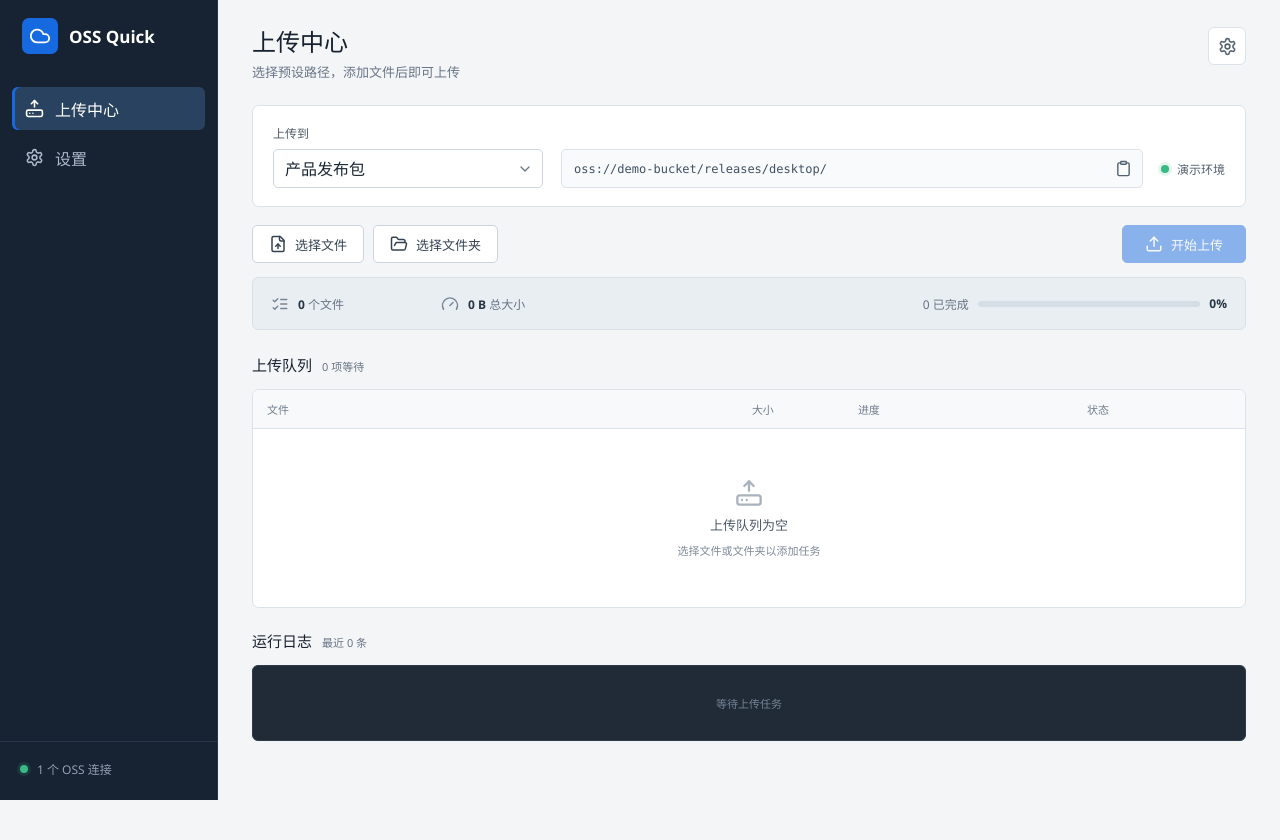
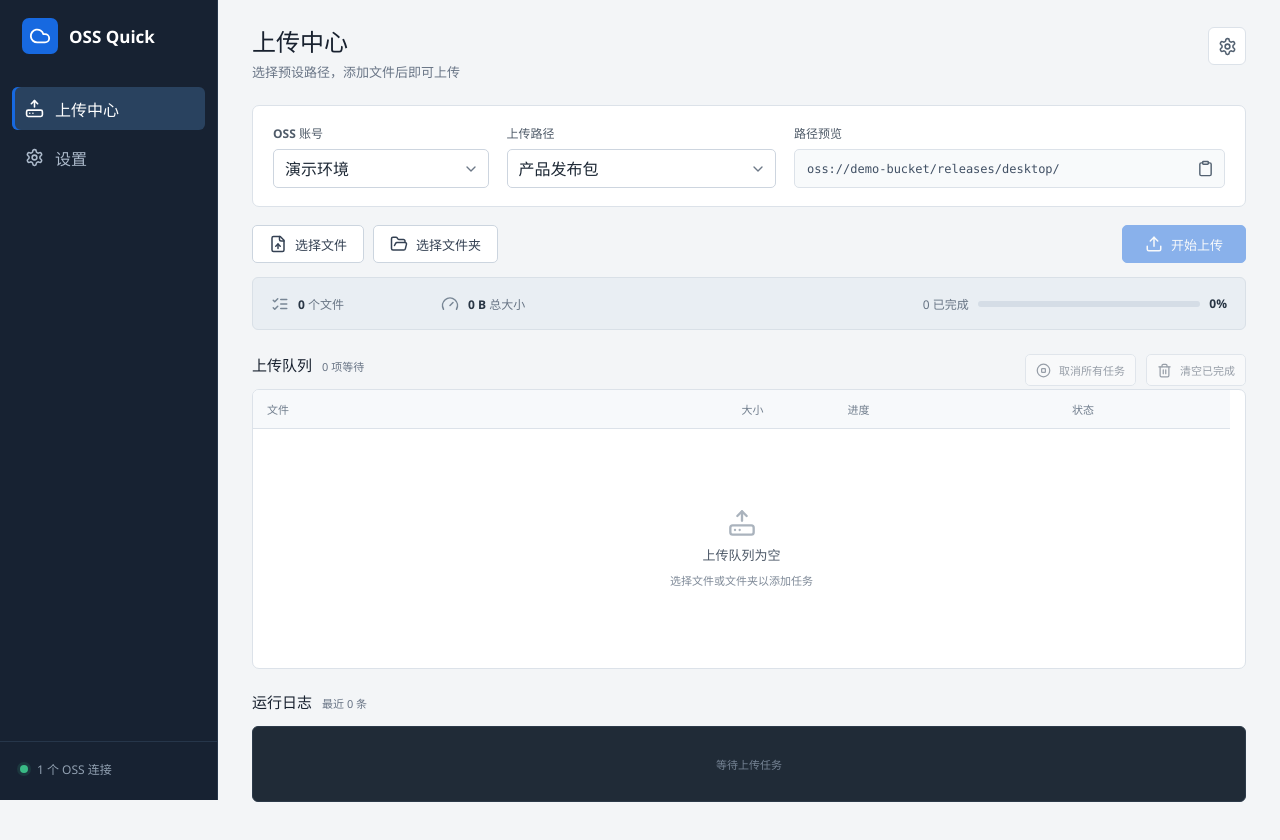
Before and after one commit to zxl1062808664/Oss-Browser-Plus, a React (Vite) app: page / in a window 1280 px wide. Before the commit the page ends 800 px from the top, so only its background shows below. Built offline with nearby package versions, Linux system fonts and the light colour scheme.

Commit message:
添加清空列表等功能

```diff
--- a/src/preload/index.ts
+++ b/src/preload/index.ts
@@ -12,6 +12,7 @@ const api: DesktopApi = {
   selectFiles: () => ipcRenderer.invoke('files:select'),
   selectFolder: () => ipcRenderer.invoke('folder:select'),
   upload: (request) => ipcRenderer.invoke('oss:upload', request),
+  cancelAllUploads: () => ipcRenderer.invoke('oss:cancel-all'),
   copyText: (text) => ipcRenderer.invoke('clipboard:write', text),
   onUploadProgress: (callback) => {
     const listener = (_event: Electron.IpcRendererEvent, value: UploadProgressEvent) => callback(value)
--- a/src/renderer/src/App.tsx
+++ b/src/renderer/src/App.tsx
@@ -1,12 +1,12 @@
-import { useEffect, useMemo, useState } from 'react'
+import { useEffect, useMemo, useRef, useState } from 'react'
 import {
-  Check, ChevronDown, Clipboard, Cloud, FileUp, FolderOpen, Gauge, HardDriveUpload,
+  Check, ChevronDown, CircleStop, Clipboard, Cloud, FileUp, FolderOpen, Gauge, HardDriveUpload,
   ListChecks, LoaderCircle, Pencil, Plus, RefreshCw, Settings, Trash2, Upload, X
 } from 'lucide-react'
 import type { AppConfig, LocalUploadItem, OssProfile, ProfileInput, UploadPreset } from '../../shared/types'
 
 type Page = 'upload' | 'settings'
-type TaskStatus = 'waiting' | 'uploading' | 'success' | 'failed' | 'skipped'
+type TaskStatus = 'waiting' | 'uploading' | 'success' | 'failed' | 'skipped' | 'cancelled'
 type UploadTask = LocalUploadItem & { status: TaskStatus; progress: number; error?: string; objectName?: string }
 type LogEntry = { id: string; time: string; level: 'info' | 'success' | 'error'; message: string }
 
@@ -25,14 +25,17 @@ const fullPath = (preset?: UploadPreset) => preset ? `oss://${preset.bucket}/${n
 function App() {
   const [page, setPage] = useState<Page>('upload')
   const [config, setConfig] = useState<AppConfig>(emptyConfig)
+  const [selectedProfileId, setSelectedProfileId] = useState('')
   const [selectedPresetId, setSelectedPresetId] = useState('')
   const [tasks, setTasks] = useState<UploadTask[]>([])
   const [logs, setLogs] = useState<LogEntry[]>([])
   const [busy, setBusy] = useState(false)
   const [toast, setToast] = useState('')
+  const cancelRequested = useRef(false)
 
-  const selectedPreset = config.presets.find((item) => item.id === selectedPresetId)
-  const selectedProfile = config.profiles.find((item) => item.id === selectedPreset?.profileId)
+  const selectedProfile = config.profiles.find((item) => item.id === selectedProfileId)
+  const availablePresets = useMemo(() => config.presets.filter((item) => item.profileId === selectedProfileId), [config.presets, selectedProfileId])
+  const selectedPreset = availablePresets.find((item) => item.id === selectedPresetId)
   const completed = tasks.filter((task) => ['success', 'skipped'].includes(task.status)).length
   const failed = tasks.filter((task) => task.status === 'failed').length
   const totalSize = tasks.reduce((sum, task) => sum + task.size, 0)
@@ -41,7 +44,10 @@ function App() {
   useEffect(() => {
     window.desktopApi.getConfig().then((next) => {
       setConfig(next)
-      setSelectedPresetId(next.presets.find((item) => item.isDefault)?.id || next.presets[0]?.id || '')
+      const profileId = next.profiles.find((item) => item.isDefault)?.id || next.profiles[0]?.id || ''
+      const profilePresets = next.presets.filter((item) => item.profileId === profileId)
+      setSelectedProfileId(profileId)
+      setSelectedPresetId(profilePresets.find((item) => item.isDefault)?.id || profilePresets[0]?.id || '')
     })
     return window.desktopApi.onUploadProgress((event) => {
       setTasks((current) => current.map((task) => task.id === event.taskId ? { ...task, progress: event.percent } : task))
@@ -70,11 +76,12 @@ function App() {
     if (!selectedPreset || !selectedProfile) return notify('请先配置并选择上传路径')
     const pending = tasks.filter((task) => task.status === 'waiting' || task.status === 'failed')
     if (!pending.length) return notify('没有待上传文件')
+    cancelRequested.current = false
     setBusy(true)
     addLog('info', `开始上传 ${pending.length} 个文件到 ${fullPath(selectedPreset)}`)
     let cursor = 0
     const worker = async () => {
-      while (cursor < pending.length) {
+      while (cursor < pending.length && !cancelRequested.current) {
         const task = pending[cursor++]
         const objectName = [normalizePrefix(selectedPreset.prefix), task.relativePath].filter(Boolean).join('/')
         setTasks((current) => current.map((item) => item.id === task.id ? { ...item, status: 'uploading', progress: 0, error: undefined, objectName } : item))
@@ -92,8 +99,12 @@ function App() {
           addLog('success', `${result.skipped ? '已跳过' : '上传成功'}：${objectName}`)
         } catch (error) {
           const message = error instanceof Error ? error.message : String(error)
-          setTasks((current) => current.map((item) => item.id === task.id ? { ...item, status: 'failed', error: message } : item))
-          addLog('error', `上传失败：${objectName} · ${message}`)
+          if (cancelRequested.current) {
+            setTasks((current) => current.map((item) => item.id === task.id ? { ...item, status: 'cancelled', error: undefined } : item))
+          } else {
+            setTasks((current) => current.map((item) => item.id === task.id ? { ...item, status: 'failed', error: message } : item))
+            addLog('error', `上传失败：${objectName} · ${message}`)
+          }
         }
       }
     }
@@ -101,10 +112,38 @@ function App() {
     setBusy(false)
   }
 
+  const cancelAll = async () => {
+    const cancellable = tasks.filter((task) => task.status === 'waiting' || task.status === 'uploading')
+    if (!cancellable.length) return notify('没有可取消的任务')
+    cancelRequested.current = true
+    const result = await window.desktopApi.cancelAllUploads()
+    setTasks((current) => current.map((task) => task.status === 'waiting' || task.status === 'uploading' ? { ...task, status: 'cancelled', error: undefined } : task))
+    addLog('info', `已取消全部任务：${cancellable.length} 项${result.cancelled ? `，其中 ${result.cancelled} 项正在上传` : ''}`)
+    notify('所有待处理任务已取消')
+  }
+
   const copyPath = async () => {
     if (!selectedPreset) return
     await window.desktopApi.copyText(fullPath(selectedPreset))
     notify('OSS 路径已复制')
+  }
+
+  const selectProfile = (profileId: string) => {
+    const profilePresets = config.presets.filter((item) => item.profileId === profileId)
+    setSelectedProfileId(profileId)
+    setSelectedPresetId(profilePresets.find((item) => item.isDefault)?.id || profilePresets[0]?.id || '')
+  }
+
+  const applyConfig = (next: AppConfig) => {
+    setConfig(next)
+    const profileId = next.profiles.some((item) => item.id === selectedProfileId)
+      ? selectedProfileId
+      : next.profiles.find((item) => item.isDefault)?.id || next.profiles[0]?.id || ''
+    const profilePresets = next.presets.filter((item) => item.profileId === profileId)
+    setSelectedProfileId(profileId)
+    if (!profilePresets.some((item) => item.id === selectedPresetId)) {
+      setSelectedPresetId(profilePresets.find((item) => item.isDefault)?.id || profilePresets[0]?.id || '')
+    }
   }
 
   return (
@@ -121,16 +160,18 @@ function App() {
       <main className="content">
         {page === 'upload' ? (
           <UploadPage
-            config={config} tasks={tasks} logs={logs} selectedPresetId={selectedPresetId}
+            config={config} tasks={tasks} logs={logs} selectedProfileId={selectedProfileId} selectedPresetId={selectedPresetId}
+            availablePresets={availablePresets}
             selectedPreset={selectedPreset} selectedProfile={selectedProfile} busy={busy}
             completed={completed} failed={failed} totalSize={totalSize} totalProgress={totalProgress}
-            onPresetChange={setSelectedPresetId} onCopy={copyPath} onFiles={selectFiles} onFolder={selectFolder}
+            onProfileChange={selectProfile} onPresetChange={setSelectedPresetId} onCopy={copyPath} onFiles={selectFiles} onFolder={selectFolder}
             onUpload={startUpload} onSettings={() => setPage('settings')}
             onRemove={(id) => setTasks((current) => current.filter((item) => item.id !== id))}
             onClear={() => setTasks((current) => current.filter((item) => !['success', 'skipped'].includes(item.status)))}
+            onCancelAll={cancelAll}
           />
         ) : (
-          <SettingsPage config={config} onChange={(next) => { setConfig(next); if (!next.presets.some((item) => item.id === selectedPresetId)) setSelectedPresetId(next.presets.find((item) => item.isDefault)?.id || next.presets[0]?.id || '') }} />
+          <SettingsPage config={config} onChange={applyConfig} />
         )}
       </main>
       {toast && <div className="toast"><Check size={16} />{toast}</div>}
@@ -139,11 +180,12 @@ function App() {
 }
 
 interface UploadPageProps {
-  config: AppConfig; tasks: UploadTask[]; logs: LogEntry[]; selectedPresetId: string
+  config: AppConfig; tasks: UploadTask[]; logs: LogEntry[]; selectedProfileId: string; selectedPresetId: string
+  availablePresets: UploadPreset[]
   selectedPreset?: UploadPreset; selectedProfile?: OssProfile; busy: boolean
   completed: number; failed: number; totalSize: number; totalProgress: number
-  onPresetChange: (id: string) => void; onCopy: () => void; onFiles: () => void; onFolder: () => void
-  onUpload: () => void; onSettings: () => void; onRemove: (id: string) => void; onClear: () => void
+  onProfileChange: (id: string) => void; onPresetChange: (id: string) => void; onCopy: () => void; onFiles: () => void; onFolder: () => void
+  onUpload: () => void; onSettings: () => void; onRemove: (id: string) => void; onClear: () => void; onCancelAll: () => void
 }
 
 function UploadPage(props: UploadPageProps) {
@@ -154,18 +196,21 @@ function UploadPage(props: UploadPageProps) {
       <button className="icon-button" title="打开设置" onClick={props.onSettings}><Settings size={19} /></button>
     </header>
 
-    {!config.presets.length ? <div className="empty-setup">
+    {!config.profiles.length ? <div className="empty-setup">
       <span className="empty-icon"><Cloud size={30} /></span>
       <h2>先添加一个上传路径</h2><p>配置 OSS 凭据和常用目录后，就可以在这里一键上传。</p>
       <button className="primary" onClick={props.onSettings}><Settings size={17} />前往设置</button>
     </div> : <>
       <section className="target-band">
         <div className="target-selector">
-          <label htmlFor="target">上传到</label>
-          <div className="select-wrap"><select id="target" value={props.selectedPresetId} onChange={(event) => props.onPresetChange(event.target.value)}>{config.presets.map((preset) => <option key={preset.id} value={preset.id}>{preset.name}</option>)}</select><ChevronDown size={16} /></div>
+          <label htmlFor="profile-target">OSS 账号</label>
+          <div className="select-wrap"><select id="profile-target" disabled={props.busy} value={props.selectedProfileId} onChange={(event) => props.onProfileChange(event.target.value)}>{config.profiles.map((profile) => <option key={profile.id} value={profile.id}>{profile.name}</option>)}</select><ChevronDown size={16} /></div>
         </div>
-        <div className="path-preview"><span>{fullPath(selectedPreset)}</span><button className="icon-button small" title="复制 OSS 路径" onClick={props.onCopy}><Clipboard size={17} /></button></div>
-        <div className="connection"><span className="status-dot online" />{selectedProfile?.name}</div>
+        <div className="target-selector">
+          <label htmlFor="path-target">上传路径</label>
+          <div className="select-wrap"><select id="path-target" disabled={props.busy || !props.availablePresets.length} value={props.selectedPresetId} onChange={(event) => props.onPresetChange(event.target.value)}>{props.availablePresets.length ? props.availablePresets.map((preset) => <option key={preset.id} value={preset.id}>{preset.name}</option>) : <option value="">该账号暂无上传路径</option>}</select><ChevronDown size={16} /></div>
+        </div>
+        <div className="path-field"><label>路径预览</label><div className={`path-preview ${selectedPreset ? '' : 'empty'}`}><span>{selectedPreset ? fullPath(selectedPreset) : '请前往设置为该账号添加路径'}</span><button className="icon-button small" disabled={!selectedPreset} title="复制 OSS 路径" onClick={props.onCopy}><Clipboard size={17} /></button></div></div>
       </section>
 
       <section className="actions-row">
@@ -185,7 +230,7 @@ function UploadPage(props: UploadPageProps) {
       </section>
 
       <section className="task-section">
-        <div className="section-heading"><div><h2>上传队列</h2><span>{tasks.filter((task) => task.status === 'waiting').length} 项等待</span></div>{props.completed > 0 && <button className="text-button" onClick={props.onClear}>清除已完成</button>}</div>
+        <div className="section-heading"><div><h2>上传队列</h2><span>{tasks.filter((task) => task.status === 'waiting').length} 项等待</span></div><div className="queue-actions"><button className="secondary compact" disabled={!tasks.some((task) => task.status === 'waiting' || task.status === 'uploading')} onClick={props.onCancelAll}><CircleStop size={15} />取消所有任务</button><button className="secondary compact" disabled={!props.completed} onClick={props.onClear}><Trash2 size={15} />清空已完成</button></div></div>
         <div className="task-table">
           <div className="task-head"><span>文件</span><span>大小</span><span>进度</span><span>状态</span><span /></div>
           {!tasks.length ? <div className="queue-empty"><HardDriveUpload size={28} /><span>上传队列为空</span><small>选择文件或文件夹以添加任务</small></div> : tasks.map((task) => <TaskRow key={task.id} task={task} onRemove={() => props.onRemove(task.id)} />)}
@@ -201,7 +246,7 @@ function UploadPage(props: UploadPageProps) {
 }
 
 function TaskRow({ task, onRemove }: { task: UploadTask; onRemove: () => void }) {
-  const labels: Record<TaskStatus, string> = { waiting: '等待中', uploading: '上传中', success: '已完成', failed: '失败', skipped: '已跳过' }
+  const labels: Record<TaskStatus, string> = { waiting: '等待中', uploading: '上传中', success: '已完成', failed: '失败', skipped: '已跳过', cancelled: '已取消' }
   return <div className="task-row">
     <div className="file-cell"><span className="file-icon"><FileUp size={17} /></span><div><strong title={task.relativePath}>{task.relativePath}</strong><small title={task.objectName}>{task.objectName || '等待分配目标路径'}</small></div></div>
     <span>{formatBytes(task.size)}</span>
--- a/src/renderer/src/main.tsx
+++ b/src/renderer/src/main.tsx
@@ -17,7 +17,8 @@ if (!window.desktopApi) {
     deletePreset: async (id) => { previewConfig = { ...previewConfig, presets: previewConfig.presets.filter((item) => item.id !== id) }; return previewConfig },
     savePreferences: async (input) => { previewConfig = { ...previewConfig, ...input }; return previewConfig },
     testConnection: async () => ({ ok: true, message: '演示模式：连接测试通过' }),
-    selectFiles: async () => [], selectFolder: async () => [], upload: async () => ({}), copyText: async () => {}, onUploadProgress: () => () => {}
+    selectFiles: async () => Array.from({ length: 12 }, (_, index) => ({ id: crypto.randomUUID(), absolutePath: `C:/preview/package-${index + 1}.zip`, relativePath: `release/package-${index + 1}.zip`, name: `package-${index + 1}.zip`, size: (index + 1) * 1024 * 1024 })),
+    selectFolder: async () => [], upload: async () => ({}), cancelAllUploads: async () => ({ cancelled: 0 }), copyText: async () => {}, onUploadProgress: () => () => {}
   }
 }
 
--- a/src/renderer/src/styles.css
+++ b/src/renderer/src/styles.css
@@ -40,15 +40,16 @@ h1, h2, p { margin: 0; }
 .icon-button.danger:hover { color: var(--red); border-color: #e7b5b5; background: #fff7f7; }
 .icon-button:disabled { opacity: .45; cursor: not-allowed; }
 
-.target-band { display: grid; grid-template-columns: minmax(190px, 270px) minmax(300px, 1fr) auto; align-items: end; gap: 18px; padding: 18px 20px; background: #fff; border: 1px solid var(--border); border-radius: 7px; }
-.target-selector label { display: block; margin-bottom: 7px; color: #4f5b69; font-size: 12px; font-weight: 600; }
+.target-band { display: grid; grid-template-columns: minmax(160px, .8fr) minmax(180px, 1fr) minmax(280px, 1.6fr); align-items: end; gap: 18px; padding: 18px 20px; background: #fff; border: 1px solid var(--border); border-radius: 7px; }
+.target-selector label, .path-field > label { display: block; margin-bottom: 7px; color: #4f5b69; font-size: 12px; font-weight: 600; }
 .select-wrap { position: relative; }
 .select-wrap select { width: 100%; height: 39px; padding: 0 34px 0 11px; appearance: none; border: 1px solid #cdd5df; border-radius: 5px; color: #1c2734; background: #fff; font-weight: 600; }
+.select-wrap select:disabled { color: #8a95a2; background: #f2f4f6; cursor: not-allowed; }
 .select-wrap svg { position: absolute; top: 12px; right: 10px; pointer-events: none; color: #6c7887; }
 .path-preview { height: 39px; min-width: 0; display: flex; align-items: center; gap: 7px; padding-left: 12px; border: 1px solid var(--border); border-radius: 5px; background: #f8fafb; }
 .path-preview > span { min-width: 0; flex: 1; overflow: hidden; color: #415064; font: 12px Consolas, monospace; white-space: nowrap; text-overflow: ellipsis; }
 .path-preview .icon-button { margin-right: 3px; border: 0; background: transparent; }
-.connection { height: 39px; display: flex; align-items: center; gap: 8px; color: #526172; font-size: 12px; white-space: nowrap; }
+.path-preview.empty > span { color: #8b96a3; font-family: inherit; }
 
 .actions-row { display: flex; align-items: center; justify-content: space-between; padding: 18px 0 14px; }
 .add-actions { display: flex; gap: 9px; }
@@ -59,6 +60,7 @@ h1, h2, p { margin: 0; }
 .secondary { color: #344153; background: #fff; border-color: #ccd5df; }
 .secondary:hover { background: #f8fafc; border-color: #aeb9c6; }
 .primary.compact { min-height: 34px; padding: 0 12px; }
+.secondary.compact { min-height: 32px; padding: 0 10px; font-size: 11px; }
 .upload-button { min-width: 124px; }
 .spin { animation: spin 1s linear infinite; }
 @keyframes spin { to { transform: rotate(360deg); } }
@@ -78,11 +80,12 @@ h1, h2, p { margin: 0; }
 .section-heading > div { display: flex; align-items: baseline; gap: 10px; }
 .section-heading h2 { font-size: 15px; letter-spacing: 0; }
 .section-heading span { color: var(--muted); font-size: 11px; }
+.queue-actions { display: flex; align-items: center; gap: 8px; }
 .text-button { border: 0; color: var(--blue); background: transparent; cursor: pointer; font-size: 12px; }
 .text-button:hover { text-decoration: underline; }
-.task-table { overflow: hidden; background: #fff; border: 1px solid var(--border); border-radius: 7px; }
+.task-table { height: 280px; overflow-y: auto; background: #fff; border: 1px solid var(--border); border-radius: 7px; scrollbar-gutter: stable; }
 .task-head, .task-row { display: grid; grid-template-columns: minmax(260px, 2.2fr) 90px minmax(150px, 1fr) 92px 36px; align-items: center; column-gap: 16px; }
-.task-head { min-height: 39px; padding: 0 14px; color: #727f8e; background: #f7f9fb; border-bottom: 1px solid var(--border); font-size: 11px; font-weight: 600; }
+.task-head { position: sticky; top: 0; z-index: 2; min-height: 39px; padding: 0 14px; color: #727f8e; background: #f7f9fb; border-bottom: 1px solid var(--border); font-size: 11px; font-weight: 600; }
 .task-row { position: relative; min-height: 63px; padding: 8px 14px; border-bottom: 1px solid #e8ecf0; color: #596777; font-size: 12px; }
 .task-row:last-child { border-bottom: 0; }
 .file-cell { min-width: 0; display: flex; align-items: center; gap: 11px; }
@@ -99,8 +102,9 @@ h1, h2, p { margin: 0; }
 .task-status.success { color: var(--green); }
 .task-status.failed { color: var(--red); }
 .task-status.skipped { color: #8a6b19; }
+.task-status.cancelled { color: #7a8490; }
 .task-error { grid-column: 1 / -1; padding: 5px 8px; margin: 4px 0; color: #9e3434; background: #fff2f2; border-radius: 4px; font-size: 10px; }
-.queue-empty { height: 178px; display: flex; flex-direction: column; align-items: center; justify-content: center; gap: 8px; color: #7f8a98; }
+.queue-empty { height: 239px; display: flex; flex-direction: column; align-items: center; justify-content: center; gap: 8px; color: #7f8a98; }
 .queue-empty svg { color: #aab3bd; }
 .queue-empty span { color: #4c5867; font-size: 13px; font-weight: 600; }
 .queue-empty small { font-size: 11px; }
@@ -177,7 +181,6 @@ h1, h2, p { margin: 0; }
 
 @media (max-width: 1050px) {
   .content { padding-inline: 24px; }
-  .target-band { grid-template-columns: 210px 1fr; }
-  .connection { display: none; }
+  .target-band { grid-template-columns: minmax(145px, .8fr) minmax(165px, 1fr) minmax(245px, 1.4fr); gap: 12px; }
   .task-head, .task-row { grid-template-columns: minmax(220px, 2fr) 76px minmax(120px, 1fr) 80px 32px; column-gap: 10px; }
 }
--- a/src/shared/ali-oss.d.ts
+++ b/src/shared/ali-oss.d.ts
@@ -17,6 +17,7 @@ declare module 'ali-oss' {
     listBuckets(options?: Record<string, unknown>): Promise<unknown>
     head(objectName: string): Promise<unknown>
     multipartUpload(objectName: string, filePath: string, options?: MultipartOptions): Promise<unknown>
+    cancel(): void
   }
   const OSS: { new (options: ClientOptions): OSSClient }
   export default OSS
--- a/src/shared/types.ts
+++ b/src/shared/types.ts
@@ -64,6 +64,7 @@ export interface DesktopApi {
   selectFiles: () => Promise<LocalUploadItem[]>
   selectFolder: () => Promise<LocalUploadItem[]>
   upload: (request: UploadRequest) => Promise<{ skipped?: boolean }>
+  cancelAllUploads: () => Promise<{ cancelled: number }>
   copyText: (text: string) => Promise<void>
   onUploadProgress: (callback: (event: UploadProgressEvent) => void) => () => void
 }
```
Also changed, not shown: src/main/index.ts (+13 -0 lines), 1 other file (tests, documents, lock files or other folders).
